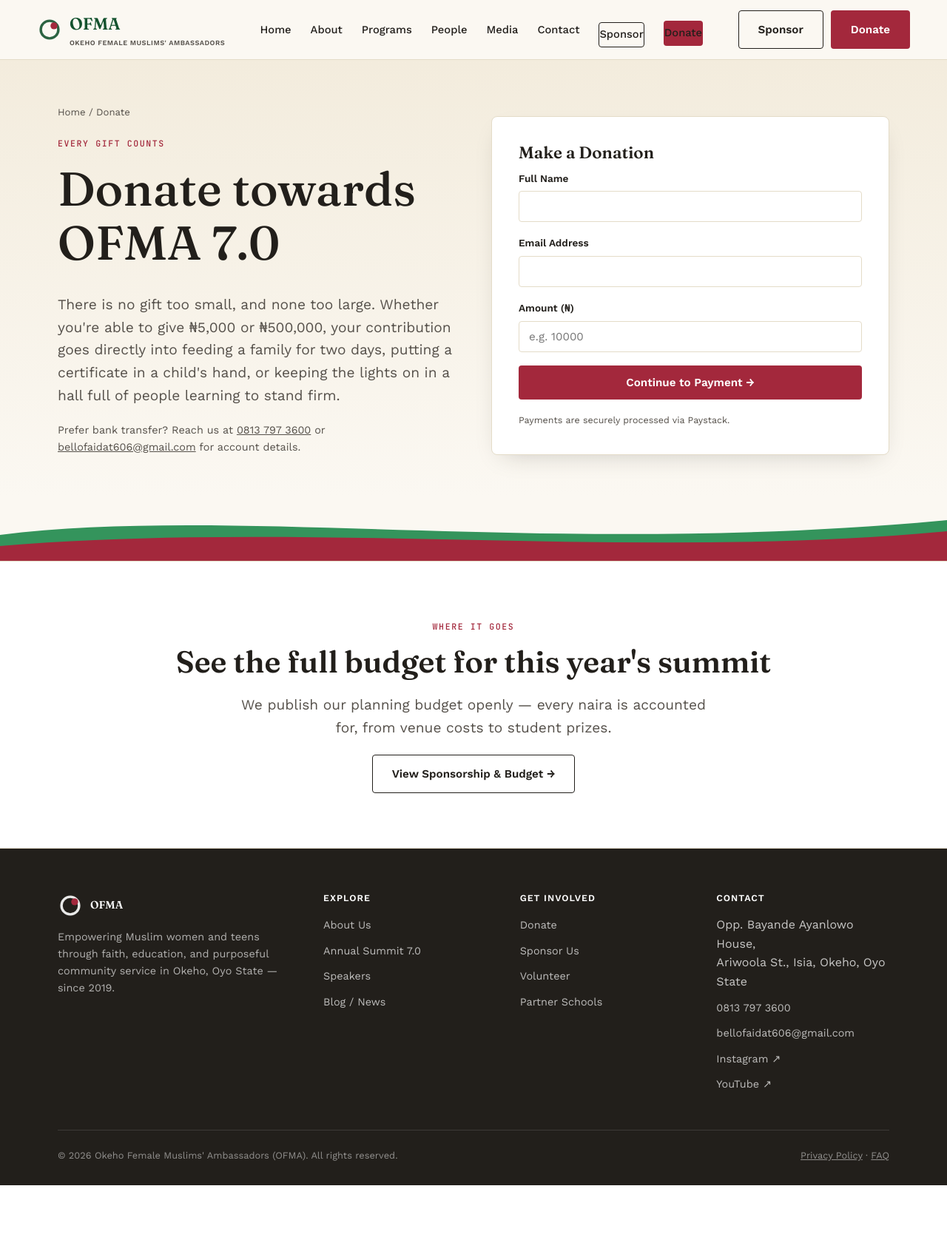
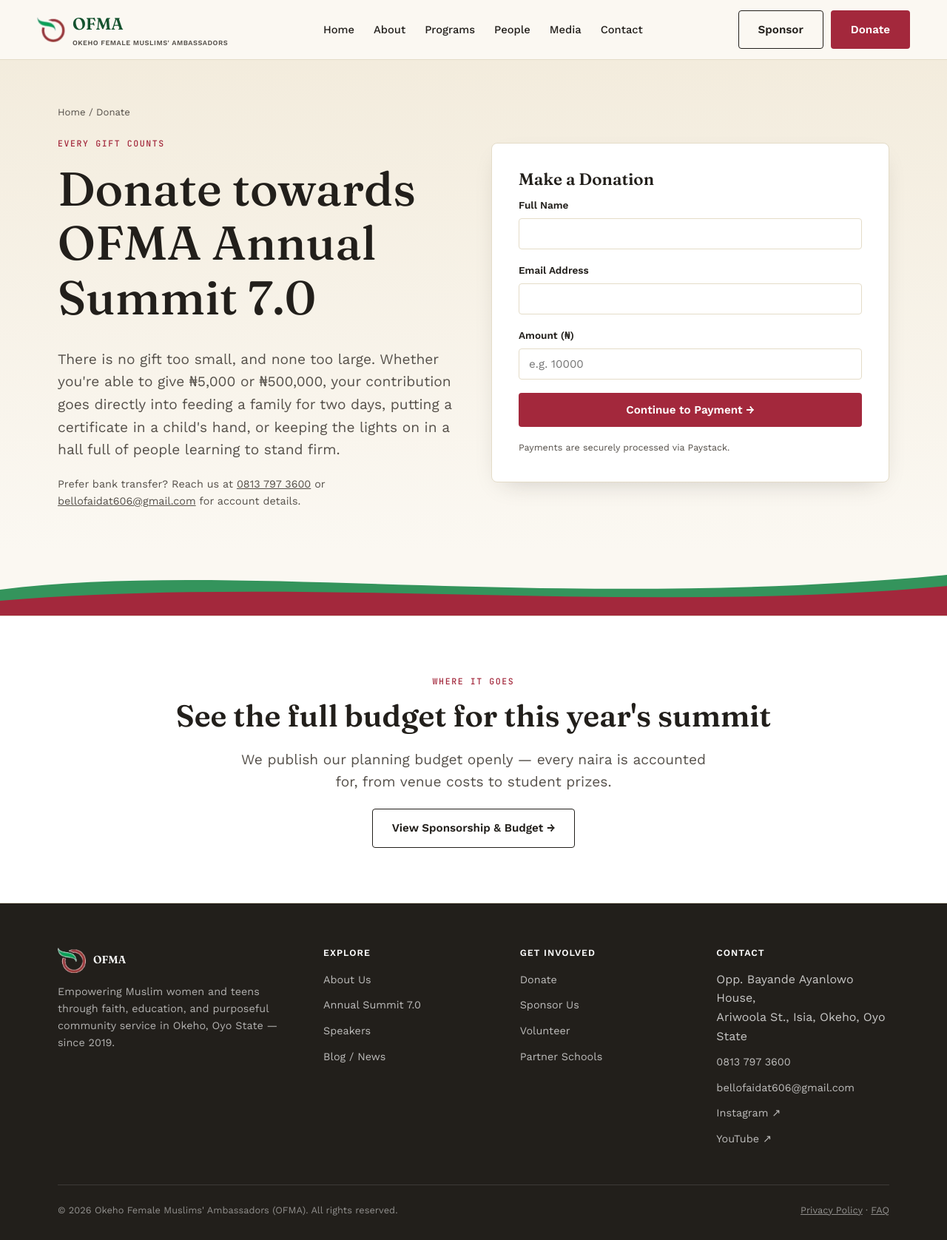
Before and after one commit to Murrymujjy/ofma, a Flask app: page /donate in a window 1280 px wide. Shown: the whole page at 74% size. Before the commit the page ends 1602 px from the top, so only its background shows below. Run offline with Flask 3, Linux system fonts and the light colour scheme.

Commit message:
Fix founding year, donate/sponsor headings, and real logo

```diff
--- a/static/css/style.css
+++ b/static/css/style.css
@@ -138,7 +138,7 @@
   font-size: 1.4rem;
   color: var(--green-deep);
 }
-.brand .swirl { width: 34px; height: 34px; }
+.brand .swirl { width: 38px; height: auto; object-fit: contain; }
 .brand small {
   display: block;
   font-family: var(--font-body);
@@ -194,6 +194,7 @@
 }
 
 .nav-backdrop { display: none; }
+.mobile-only-cta { display: none; }
 
 .has-dropdown { position: relative; }
 .dropdown {
@@ -253,6 +254,7 @@
   body.menu-open { overflow: hidden; }
 
   .nav-links li { width: 100%; border-bottom: 1px solid var(--line); }
+  .mobile-only-cta { display: block; border-bottom: none !important; }
   .nav-links > li > a {
     display: flex;
     align-items: center;
--- a/templates/base.html
+++ b/templates/base.html
@@ -15,7 +15,7 @@
 <header class="site-header">
   <div class="container nav-row">
     <a href="{{ url_for('home') }}" class="brand">
-      {% include "partials/_swirl_icon.html" %}
+      <img src="{{ url_for('static', filename='img/ofma-logo-mark.png') }}" class="swirl" alt="OFMA logo">
       <span>OFMA<br><small>Okeho Female Muslims' Ambassadors</small></span>
     </a>
 
@@ -56,10 +56,10 @@
           </div>
         </li>
         <li><a href="{{ url_for('contact') }}" class="{{ 'active' if active=='contact' }}">Contact</a></li>
-        <li style="border-bottom:none; margin-top:14px;">
+        <li class="mobile-only-cta" style="border-bottom:none; margin-top:14px;">
           <a href="{{ url_for('sponsor') }}" class="btn btn-outline" style="width:100%; justify-content:center;">Sponsor</a>
         </li>
-        <li style="border-bottom:none; margin-top:10px;">
+        <li class="mobile-only-cta" style="border-bottom:none; margin-top:10px;">
           <a href="{{ url_for('donate') }}" class="btn btn-primary" style="width:100%; justify-content:center;">Donate</a>
         </li>
       </ul>
@@ -92,7 +92,7 @@
     <div class="footer-grid">
       <div>
         <a href="{{ url_for('home') }}" class="brand" style="color:white; margin-bottom:14px; display:flex;">
-          {% include "partials/_swirl_icon.html" %}
+          <img src="{{ url_for('static', filename='img/ofma-logo-mark.png') }}" class="swirl" alt="OFMA logo">
           <span>OFMA</span>
         </a>
         <p style="color:rgba(255,255,255,0.65); font-size:0.9rem; max-width: 320px;">
--- a/templates/donate.html
+++ b/templates/donate.html
@@ -7,7 +7,7 @@
     <div>
       <div class="breadcrumb"><a href="{{ url_for('home') }}">Home</a> / Donate</div>
       <span class="eyebrow">Every Gift Counts</span>
-      <h1>Donate towards OFMA {{ summit.edition }}</h1>
+      <h1>Donate towards OFMA Annual Summit {{ summit.edition }}</h1>
       <p class="lede">There is no gift too small, and none too large. Whether you're able to give &#8358;5,000 or &#8358;500,000, your contribution goes directly into feeding a family for two days, putting a certificate in a child's hand, or keeping the lights on in a hall full of people learning to stand firm.</p>
       <p style="font-size:0.9rem; color:var(--ink-soft);">Prefer bank transfer? Reach us at <a href="tel:08137973600">0813 797 3600</a> or <a href="mailto:bellofaidat606@gmail.com">bellofaidat606@gmail.com</a> for account details.</p>
     </div>
--- a/templates/home.html
+++ b/templates/home.html
@@ -117,7 +117,7 @@
       <span class="eyebrow">Where It Started</span>
       <h2>A question that became a mission</h2>
     </div>
-    <p style="font-size:1.05rem;">It all began as a mere idea in 2020, when the lives of our girls seemed blurry — when indecent relationships were becoming common, teenage pregnancies led many girls to drop out of school, and some of those entrusted with nurturing our girls were grooming them only for marriage.</p>
+    <p style="font-size:1.05rem;">It all began as a mere idea in 2018, when the lives of our girls seemed blurry — when indecent relationships were becoming common, teenage pregnancies led many girls to drop out of school, and some of those entrusted with nurturing our girls were grooming them only for marriage.</p>
     <p style="font-size:1.05rem;">At our very first summit, a secondary school girl asked a question that changed everything for us: what is the relationship between menstrual pain and sex? She asked because she had been told the falsehood that marriage was the only cure for menstrual cramps. Alhamdulillah for creating a space where a question like that could be asked without fear of judgment.</p>
     <p style="font-size:1.05rem;">That is the gap OFMA exists to close — one honest conversation, one empowered woman, one confident girl at a time.</p>
     <p style="font-style:italic; color:var(--ink-soft); margin-top:20px;">— Bello Faaidah Olabisi, Convener</p>
```
Also changed, not shown: instance/ofma.sqlite3, static/img/ofma-logo-mark.png (added).
